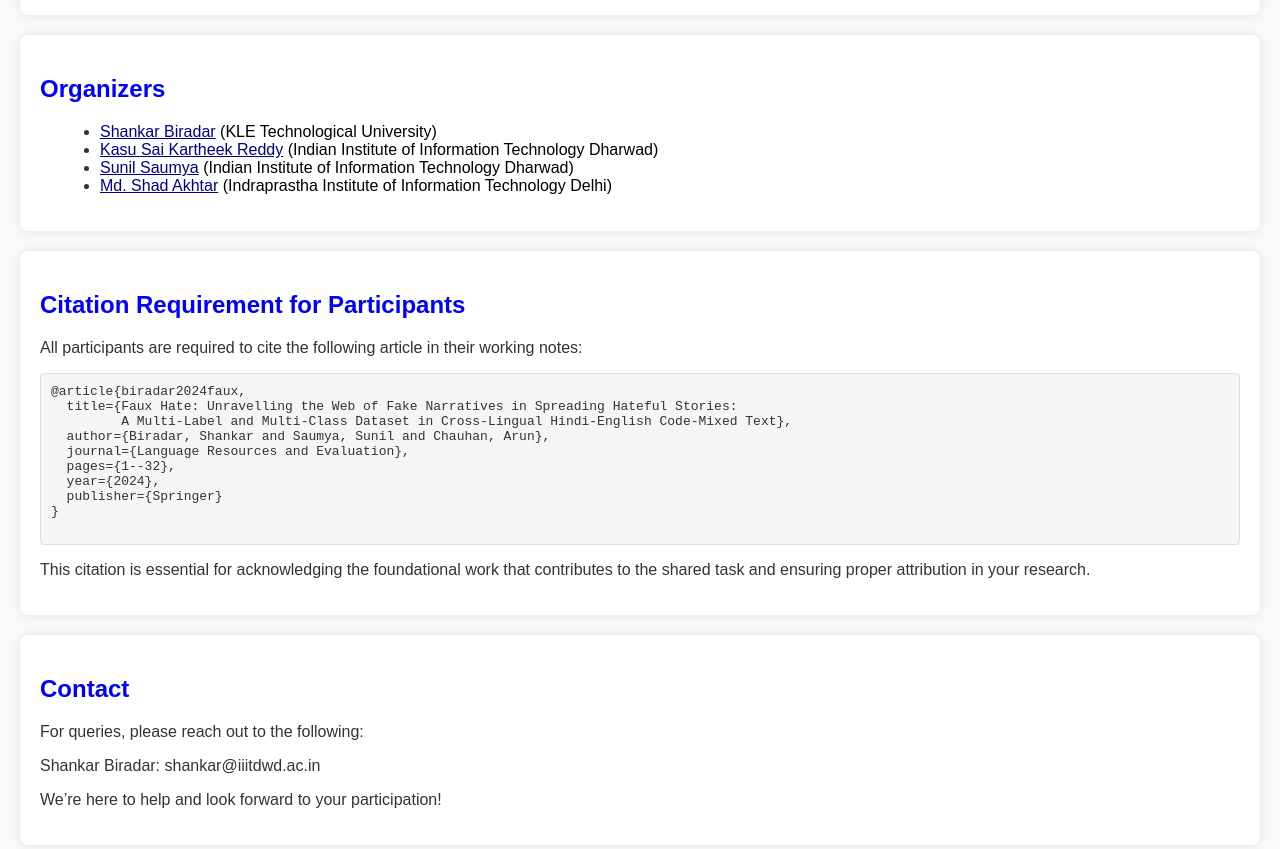
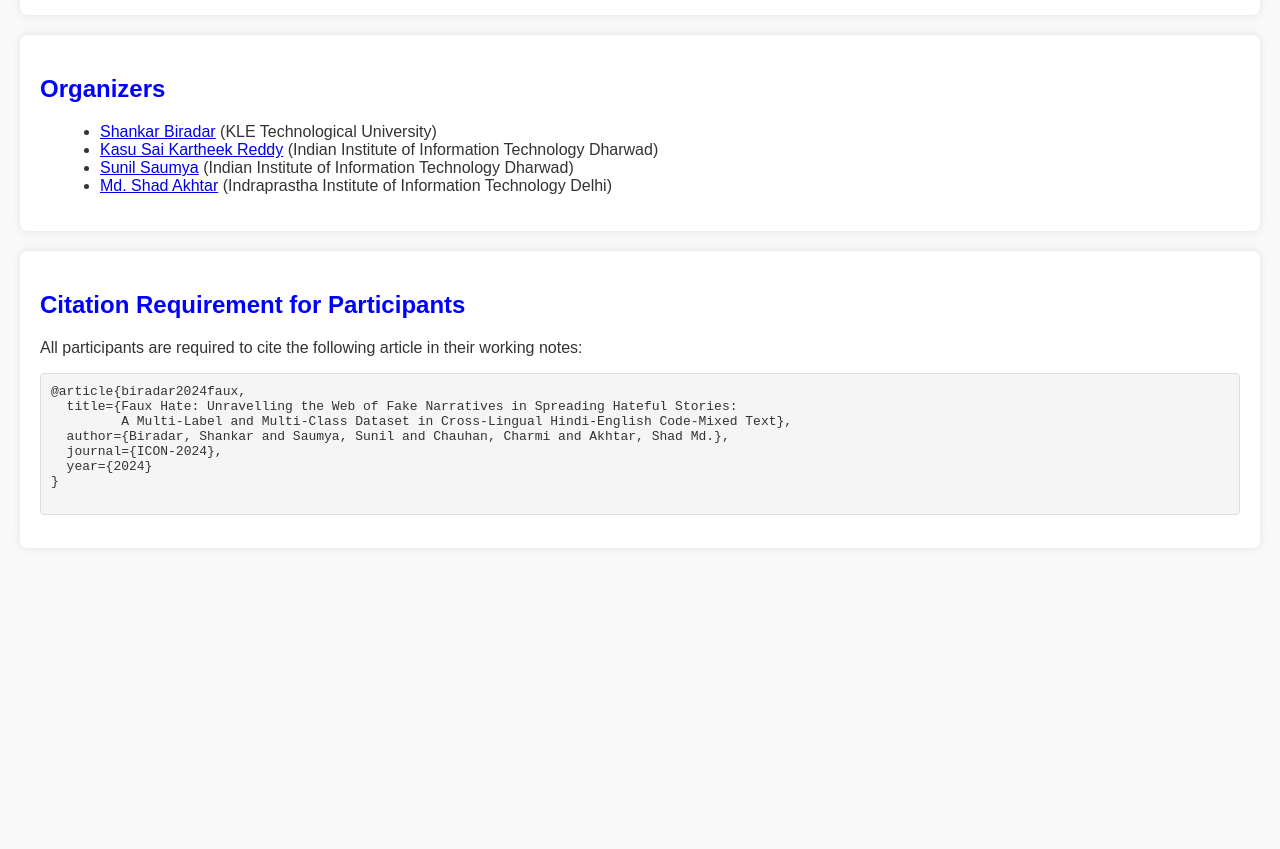
Before and after one commit to Sai-Kartheek-Reddy/Shared-Task-on-Faux-Hate-Detection-at-ICON-2024, a plain HTML site: page index.html in a window 1280 px wide. Shown: the part 2320-3169 px from the top of the page. After the commit the page ends 2888 px from the top, so only its background shows below. Drawn offline with Linux system fonts and the light colour scheme.

Commit message:
Update index.html

```diff
--- a/index.html
+++ b/index.html
@@ -12,6 +12,7 @@
         <h1>Welcome to the <a href="https://www.au-kbc.org/icon2024/" target="_blank" style="text-decoration: underline; color: white;">ICON 2024</a> shared task on <em>Decoding Fake Narratives in Spreading Hateful Stories (Faux-Hate)</em></h1>
     </header>
 
+    <main>
         <section id="introduction">
             <h2>Introduction</h2>
             <p>Social media has revolutionized the way we communicate, but it has also opened the door for the rapid spread of harmful content, including hate speech. Hate speech on social platforms not only affects individuals and communities but can also escalate into violence and societal harm. In recent years, there has been a growing concern about the intersection of <strong>hate speech</strong> and <strong>fake narratives</strong>, which has prompted the need for specialized methods to detect and curb their spread.</p>
@@ -101,14 +102,11 @@
             </p>
         </section>
 
-
-
         <section id="registration">
             <h2>Registration</h2>
             <p>To participate, please fill out the registration form. <a href="https://forms.gle/XZaJr4VXP5DhgfS78">Click here to register.</a></p>
             <p>Upon successful registration, participants will receive the dataset via email. Please ensure your email address is valid and accessible during the competition.</p>
         </section>
-
 
         <section id="timeline">
             <h2>Timeline</h2>
@@ -127,15 +125,14 @@
         <section id="organizers">
             <h2>Organizers</h2>
             <ul>
-        <li><a href="https://www.linkedin.com/in/shankar-biradar-bb613826/" target="_blank" style="color: #00008B;">Shankar Biradar</a> <span style="color: black;">(KLE Technological University)</span></li>
-        <li><a href="https://www.linkedin.com/in/sai-kartheek-reddy-kasu/" target="_blank" style="color: #00008B;">Kasu Sai Kartheek Reddy</a> <span style="color: black;">(Indian Institute of Information Technology Dharwad)</span></li>
-        <li><a href="https://scholar.google.com/citations?user=QItKUEMAAAAJ&hl=en" target="_blank" style="color: #00008B;">Sunil Saumya</a> <span style="color: black;">(Indian Institute of Information Technology Dharwad)</span></li>
-        <li><a href="http://faculty.iiitd.ac.in/~shad.akhtar/" target="_blank" style="color: #00008B;">Md. Shad Akhtar</a> <span style="color: black;">(Indraprastha Institute of Information Technology Delhi)</span></li>
+                <li><a href="https://www.linkedin.com/in/shankar-biradar-bb613826/" target="_blank">Shankar Biradar</a> (KLE Technological University)</li>
+                <li><a href="https://www.linkedin.com/in/sai-kartheek-reddy-kasu/" target="_blank">Kasu Sai Kartheek Reddy</a> (Indian Institute of Information Technology Dharwad)</li>
+                <li><a href="https://scholar.google.com/citations?user=QItKUEMAAAAJ&hl=en" target="_blank">Sunil Saumya</a> (Indian Institute of Information Technology Dharwad)</li>
+                <li><a href="http://faculty.iiitd.ac.in/~shad.akhtar/" target="_blank">Md. Shad Akhtar</a> (Indraprastha Institute of Information Technology Delhi)</li>
             </ul>
         </section>
 
-
-<section id="citation" style="margin-top: 20px;">
+        <section id="citation">
             <h2>Citation Requirement for Participants</h2>
             <p>All participants are required to cite the following article in their working notes:</p>
             <div class="citation-block">
@@ -143,20 +140,13 @@
 @article{biradar2024faux,
   title={Faux Hate: Unravelling the Web of Fake Narratives in Spreading Hateful Stories:
          A Multi-Label and Multi-Class Dataset in Cross-Lingual Hindi-English Code-Mixed Text},
-  author={Biradar, Shankar and Saumya, Sunil and Chauhan, Arun},
-  journal={Language Resources and Evaluation},
-  pages={1--32},
-  year={2024},
-  publisher={Springer}
+  author={Biradar, Shankar and Saumya, Sunil and Chauhan, Charmi and Akhtar, Shad Md.},
+  journal={ICON-2024},
+  year={2024}
 }
                 </pre>
             </div>
-    <p>This citation is essential for acknowledging the foundational work that contributes to the shared task and ensuring proper attribution in your research.</p>
         </section>
-
-<section id="contact" style="margin-top: 20px;">
-    <h2>Contact</h2>
-    <p>For queries, please reach out to the following:</p>
-    <p>Shankar Biradar: shankar@iiitdwd.ac.in</p>
-    <p>We’re here to help and look forward to your participation!</p>
-</section>
+    </main>
+</body>
+</html>
```
Lines whose indentation alone changed are shown as unchanged.
